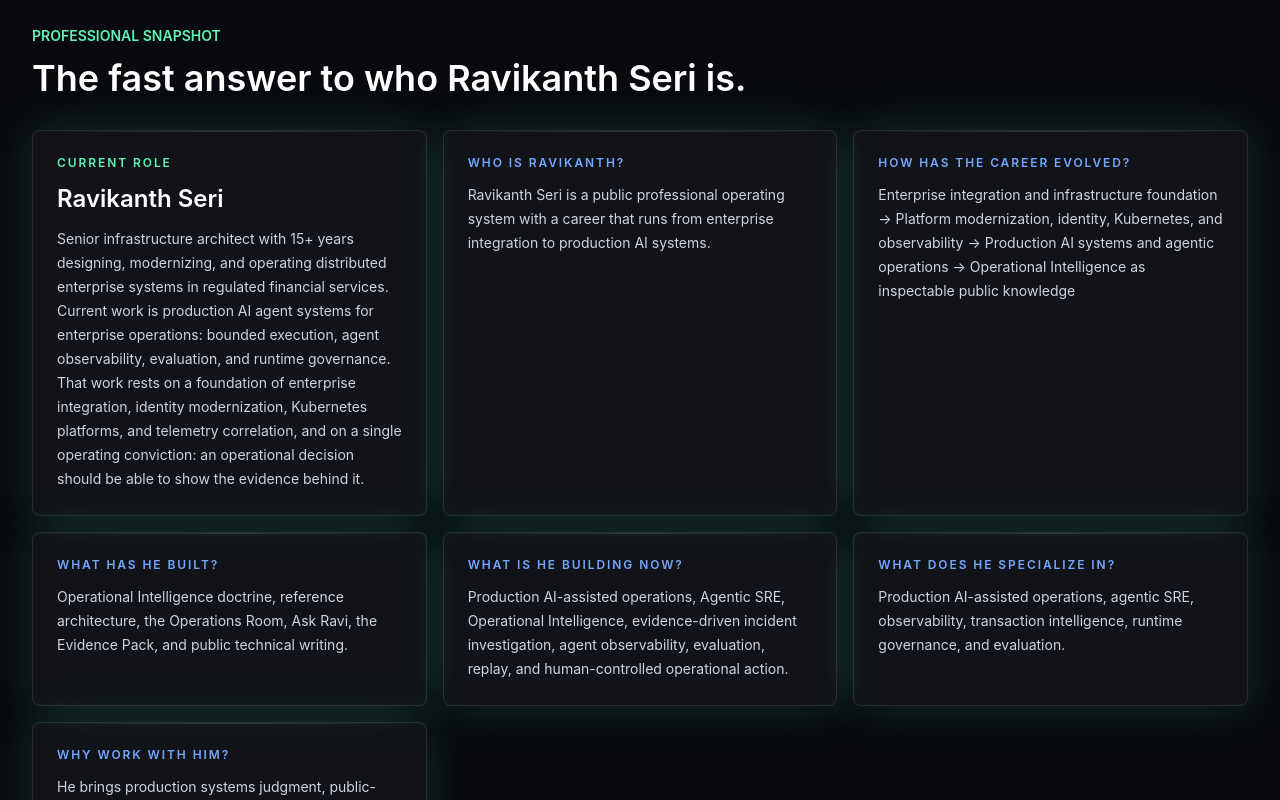
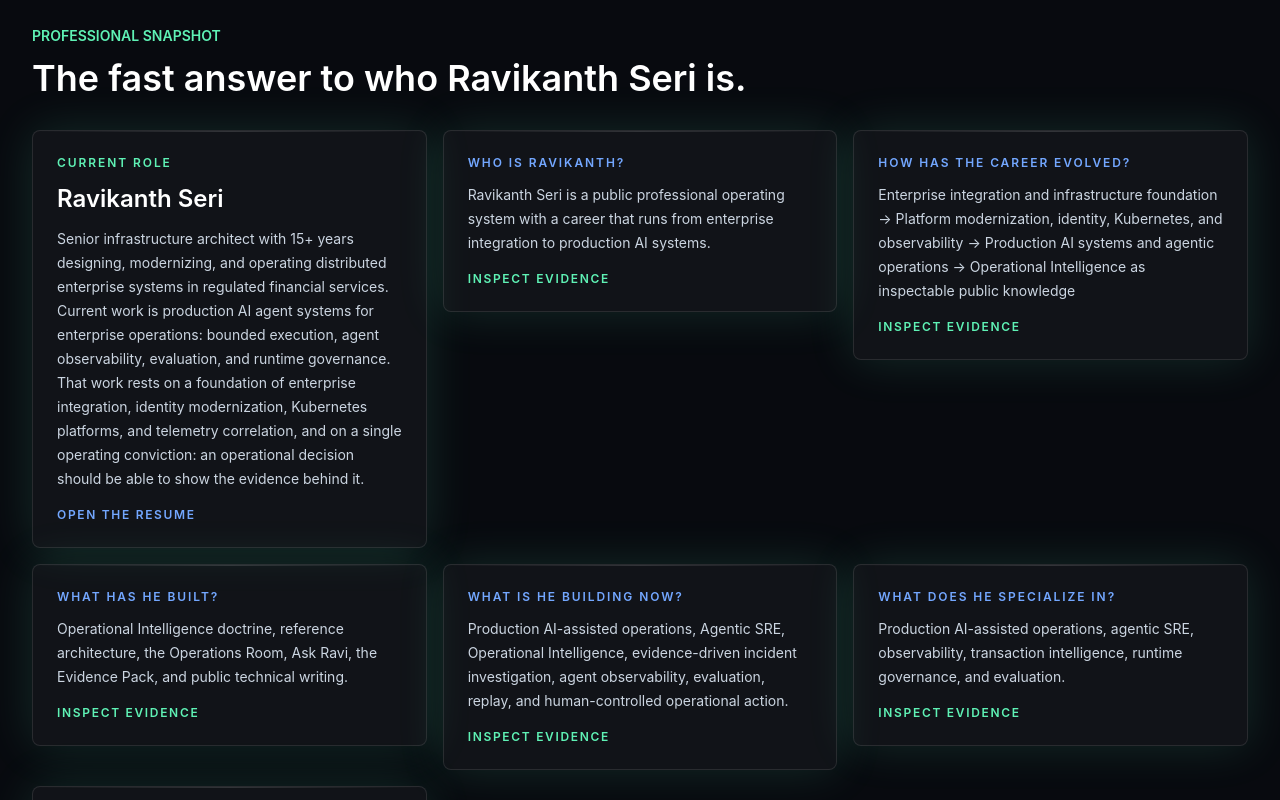
Before and after one commit to rseri17-code/seri-ai, a Next.js app: page / in a window 1280 px wide. Shown: the part 5320-6120 px from the top of the page. Built offline with nearby package versions, Linux system fonts and the light colour scheme; no server answers.

Commit message:
Link homepage snapshot to evidence pages

```diff
--- a/app/page.tsx
+++ b/app/page.tsx
@@ -39,26 +39,32 @@ const inspectionLedger = [
 const professionalSnapshot = [
   {
     title: "Who is Ravikanth?",
+    href: "/background",
     body: `${professionalGraph.identity.person} is a ${professionalGraph.identity.siteRole} with a career that runs from enterprise integration to production AI systems.`
   },
   {
     title: "How has the career evolved?",
+    href: "/background",
     body: professionalGraph.careerEvolution.map((item) => item.stage).join(" → ")
   },
   {
     title: "What has he built?",
+    href: "/work",
     body: "Operational Intelligence doctrine, reference architecture, the Operations Room, Ask Ravi, the Evidence Pack, and public technical writing."
   },
   {
     title: "What is he building now?",
+    href: "/now",
     body: professionalGraph.identity.currentFocus
   },
   {
     title: "What does he specialize in?",
+    href: "/framework",
     body: "Production AI-assisted operations, agentic SRE, observability, transaction intelligence, runtime governance, and evaluation."
   },
   {
     title: "Why work with him?",
+    href: "/contact",
     body: "He brings production systems judgment, public-safe technical writing, reusable architectures, and evidence-led thinking."
   }
 ] as const;
@@ -349,16 +355,22 @@ export default function Home() {
 
       <Section eyebrow="Professional snapshot" title="The fast answer to who Ravikanth Seri is.">
         <div className="grid gap-4 md:grid-cols-2 xl:grid-cols-3">
-          <Card className="border-mint/25 bg-mint/[0.045] p-5 md:col-span-2 xl:col-span-1">
+          <Link href="/resume" className="block md:col-span-2 xl:col-span-1">
+            <Card className="border-mint/25 bg-mint/[0.045] p-5 transition hover:border-mint/45">
               <p className="text-xs font-semibold uppercase tracking-[0.16em] text-mint">Current role</p>
               <h3 className="mt-3 text-2xl font-semibold text-white">{professionalGraph.identity.person}</h3>
               <p className="mt-3 text-sm leading-6 text-slate-300">{resume.summary}</p>
+              <p className="mt-4 text-xs font-semibold uppercase tracking-[0.14em] text-signal">Open the resume</p>
             </Card>
+          </Link>
           {professionalSnapshot.map((item) => (
-            <Card key={item.title} className="p-5">
+            <Link key={item.title} href={item.href} className="block">
+              <Card className="p-5 transition hover:border-signal/40">
                 <p className="text-xs font-semibold uppercase tracking-[0.16em] text-signal">{item.title}</p>
                 <p className="mt-3 text-sm leading-6 text-slate-300">{item.body}</p>
+                <p className="mt-4 text-xs font-semibold uppercase tracking-[0.14em] text-mint">Inspect evidence</p>
               </Card>
+            </Link>
           ))}
         </div>
       </Section>
```
Lines whose indentation alone changed are shown as unchanged.
